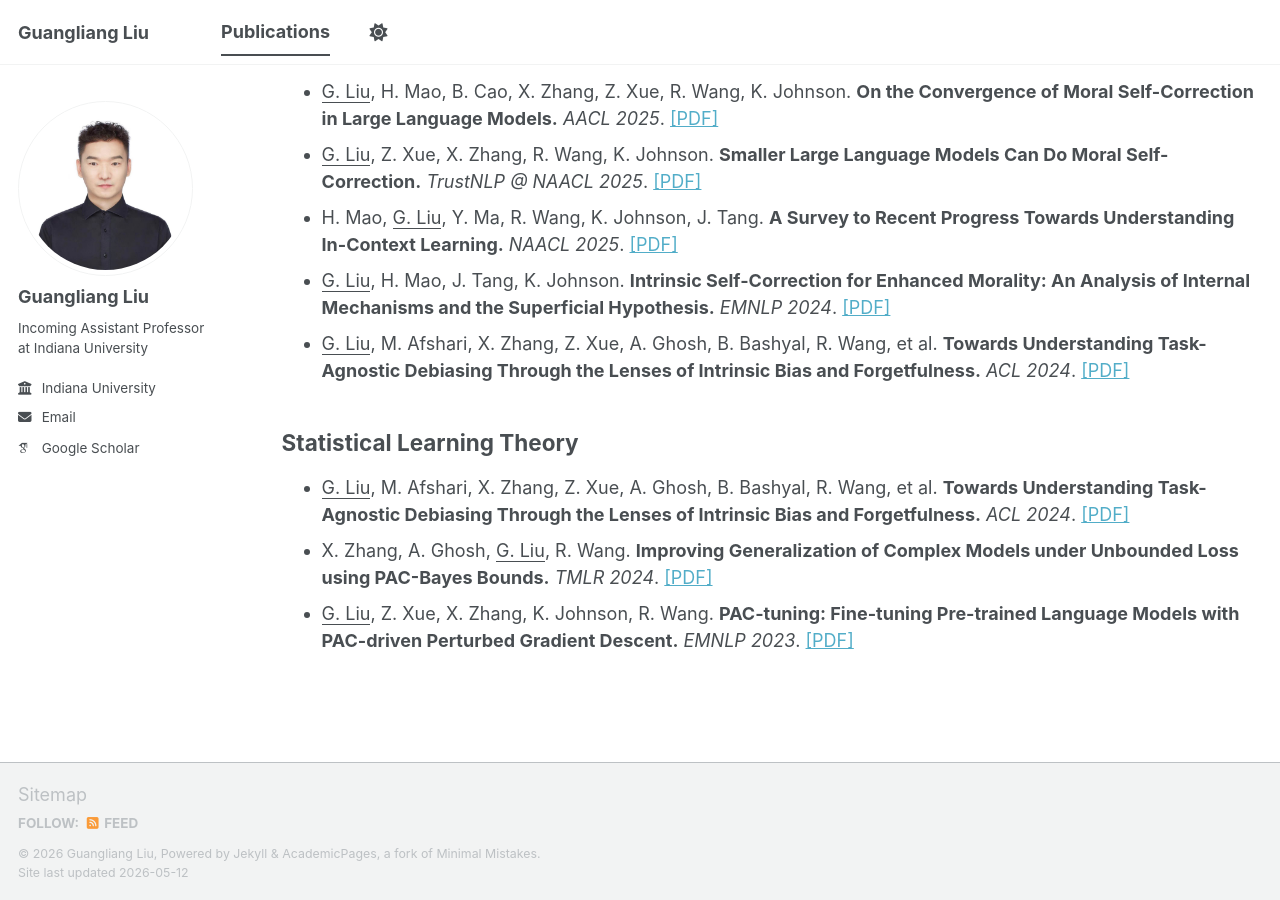
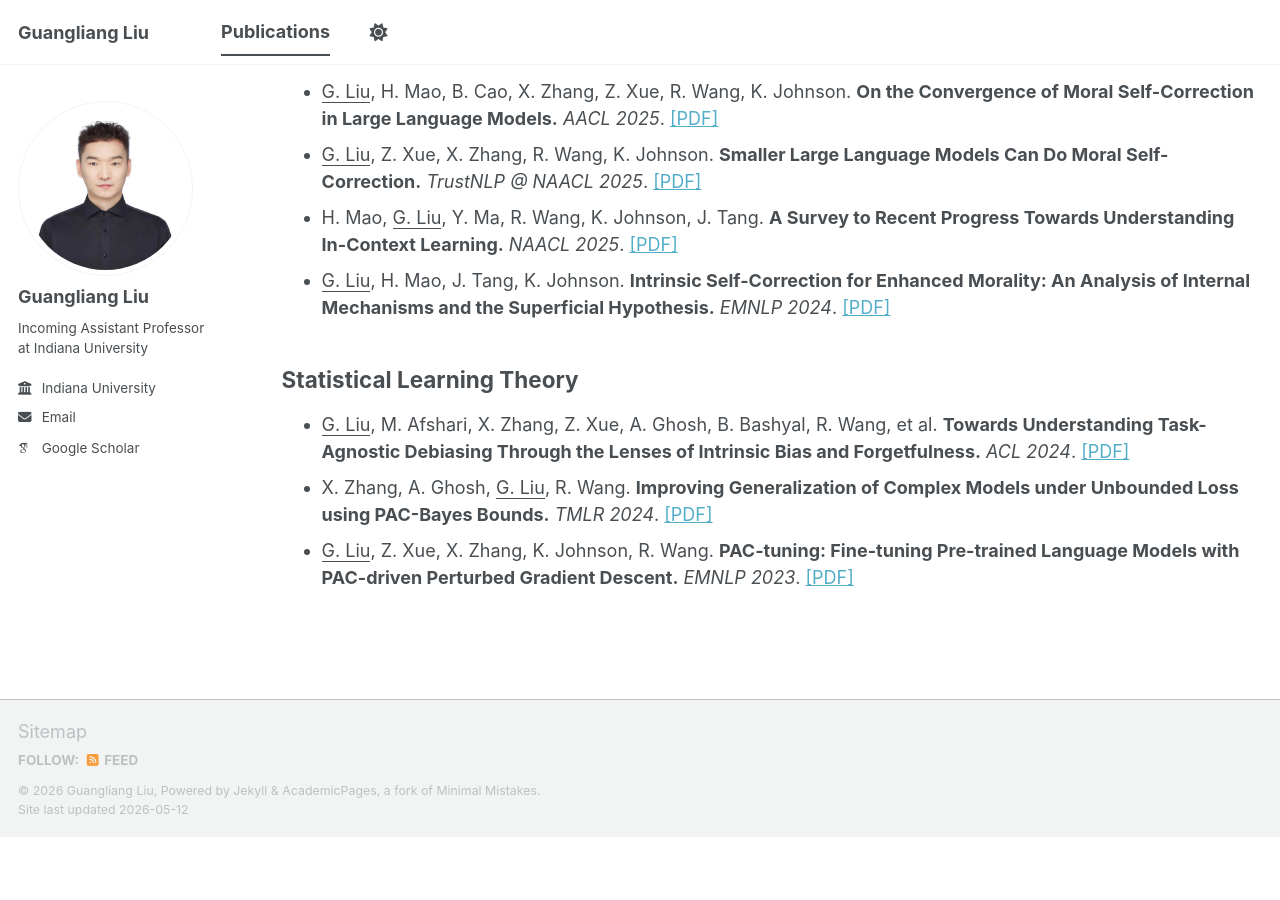
Before and after one commit to guangliang-nlp/guangliang-nlp.github.io, a Jekyll site: the page built from _pages/publications.html, in a window 1280 px wide and 900 px high, scrolled down 663 px. Built offline with Jekyll 4.4.1, drawn with Linux system fonts in a browser that asks for light colours; some web fonts are replaced; a script bundle is joined from its source files by our own code; library files that are not in the unit come from our copies; after the commit the page ends 1500 px from its top, so only the background shows below that.

Commit message:
Update publications.html

```diff
--- a/_pages/publications.html
+++ b/_pages/publications.html
@@ -76,12 +76,6 @@ author_profile: true
     <em>EMNLP 2024</em>.
     <a href="https://aclanthology.org/2024.emnlp-main.918/">[PDF]</a>
   </li>
-  <li>
-    <u>G. Liu</u>, M. Afshari, X. Zhang, Z. Xue, A. Ghosh, B. Bashyal, R. Wang, et al.
-    <strong>Towards Understanding Task-Agnostic Debiasing Through the Lenses of Intrinsic Bias and Forgetfulness.</strong>
-    <em>ACL 2024</em>.
-    <a href="https://aclanthology.org/2024.findings-acl.109/">[PDF]</a>
-  </li>
 </ul>
 
 <h2>Statistical Learning Theory</h2>
```
